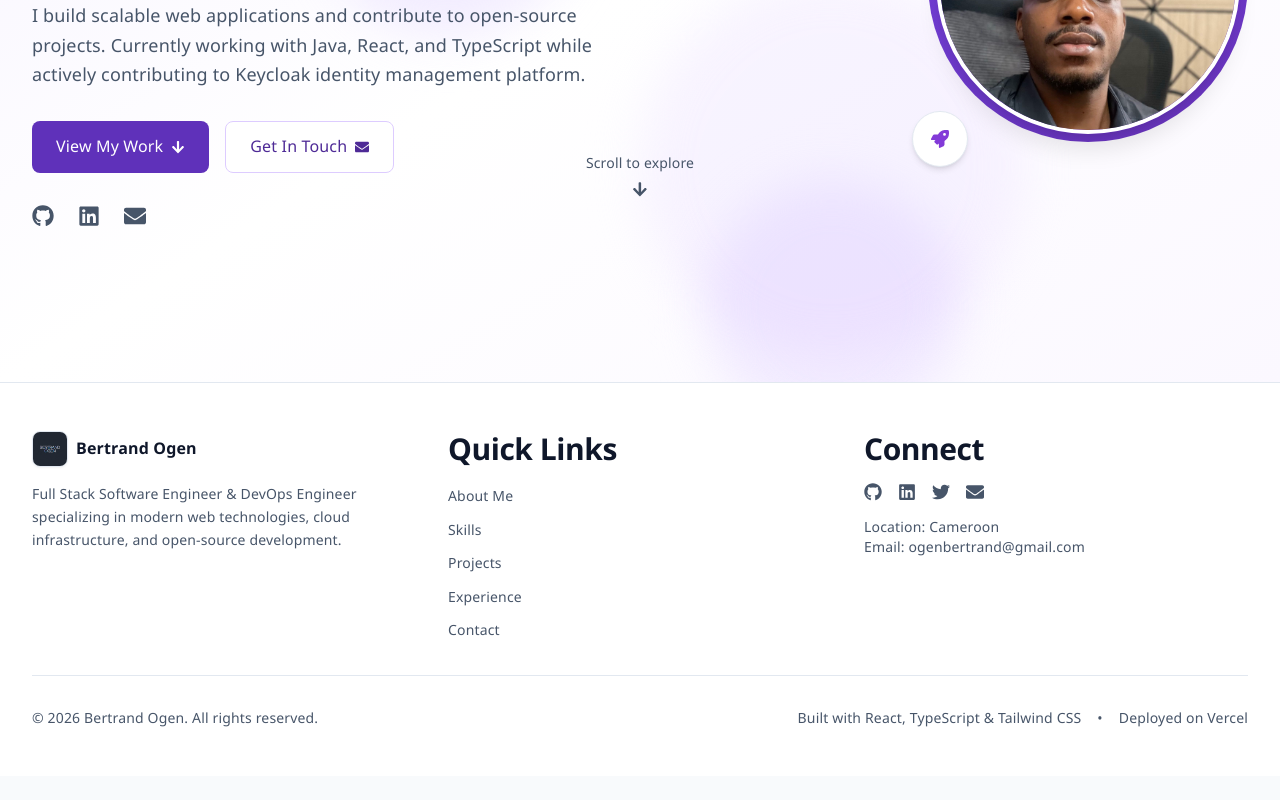
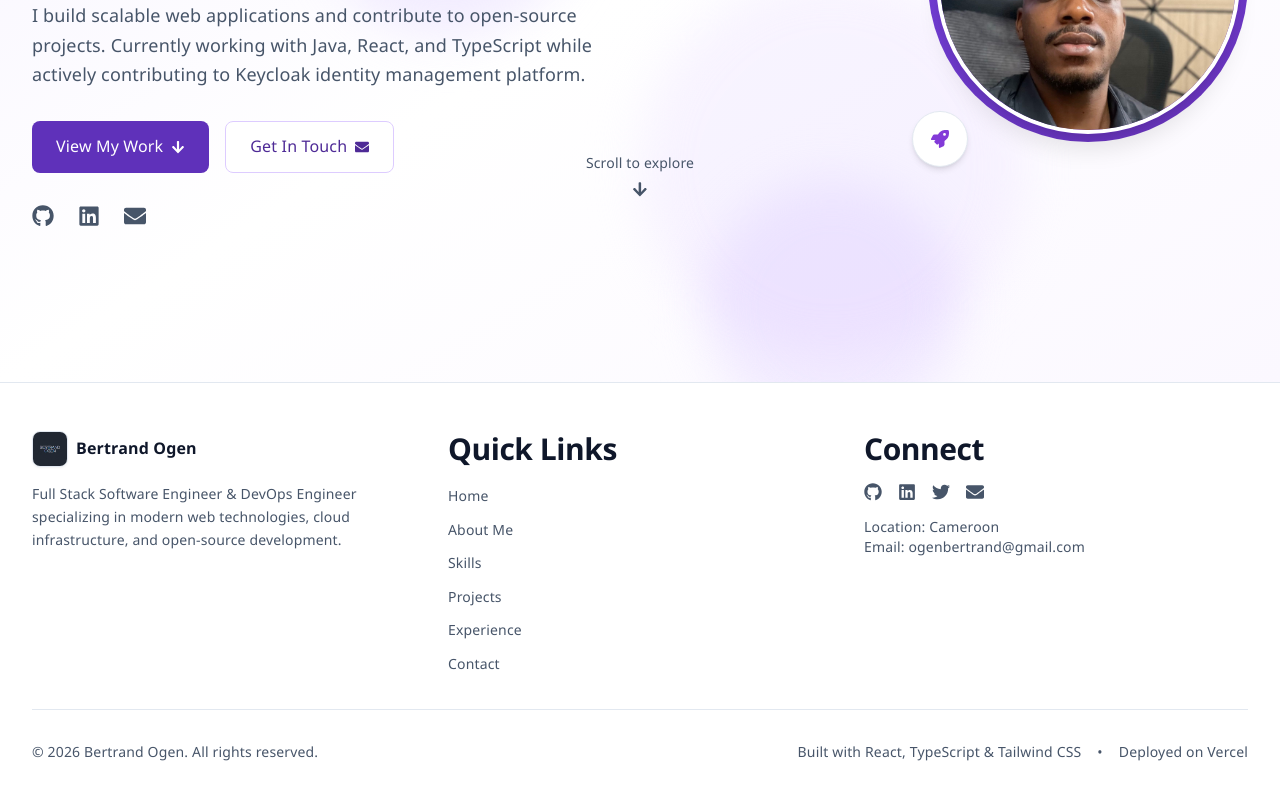
Before and after one commit to Ogenbertrand/portfolio, a React (Vite) app: page / in a window 1280 px wide. Shown: the part 418-1218 px from the top of the page. Before the commit the page ends 1194 px from the top, so only its background shows below. Built offline with nearby package versions, Linux system fonts and the light colour scheme.

Commit message:
feat: convert footer quick links to routes

```diff
--- a/src/components/layout/Footer.tsx
+++ b/src/components/layout/Footer.tsx
@@ -1,5 +1,6 @@
 import { motion } from 'framer-motion'
 import { FaGithub, FaLinkedin, FaEnvelope, FaTwitter } from 'react-icons/fa'
+import { Link } from 'react-router-dom'
 import logo from '../../assets/logo.png'
 
 const Footer = () => {
@@ -32,6 +33,15 @@ const Footer = () => {
     }
   ]
 
+  const quickLinks = [
+    { name: 'Home', to: '/' },
+    { name: 'About Me', to: '/about' },
+    { name: 'Skills', to: '/skills' },
+    { name: 'Projects', to: '/projects' },
+    { name: 'Experience', to: '/experience' },
+    { name: 'Contact', to: '/contact' }
+  ]
+
   return (
     <footer className="bg-white border-t border-gray-200">
       <div className="container mx-auto px-4 sm:px-6 lg:px-8 py-12">
@@ -56,46 +66,16 @@ const Footer = () => {
           <div className="space-y-4">
             <h3 className="font-display font-semibold text-gray-900">Quick Links</h3>
             <ul className="space-y-2">
-              <li>
-                <a
-                  href="#about"
-                  className="text-gray-600 hover:text-primary-700 text-sm transition-colors duration-200"
-                >
-                  About Me
-                </a>
-              </li>
-              <li>
-                <a
-                  href="#skills"
-                  className="text-gray-600 hover:text-primary-700 text-sm transition-colors duration-200"
-                >
-                  Skills
-                </a>
-              </li>
-              <li>
-                <a
-                  href="#projects"
-                  className="text-gray-600 hover:text-primary-700 text-sm transition-colors duration-200"
-                >
-                  Projects
-                </a>
-              </li>
-              <li>
-                <a
-                  href="#experience"
-                  className="text-gray-600 hover:text-primary-700 text-sm transition-colors duration-200"
-                >
-                  Experience
-                </a>
-              </li>
-              <li>
-                <a
-                  href="#contact"
-                  className="text-gray-600 hover:text-primary-700 text-sm transition-colors duration-200"
-                >
-                  Contact
-                </a>
-              </li>
+              {quickLinks.map((link) => (
+                <li key={link.to}>
+                  <Link
+                    to={link.to}
+                    className="text-gray-600 hover:text-primary-700 text-sm transition-colors duration-200"
+                  >
+                    {link.name}
+                  </Link>
+                </li>
+              ))}
             </ul>
           </div>
 
```
